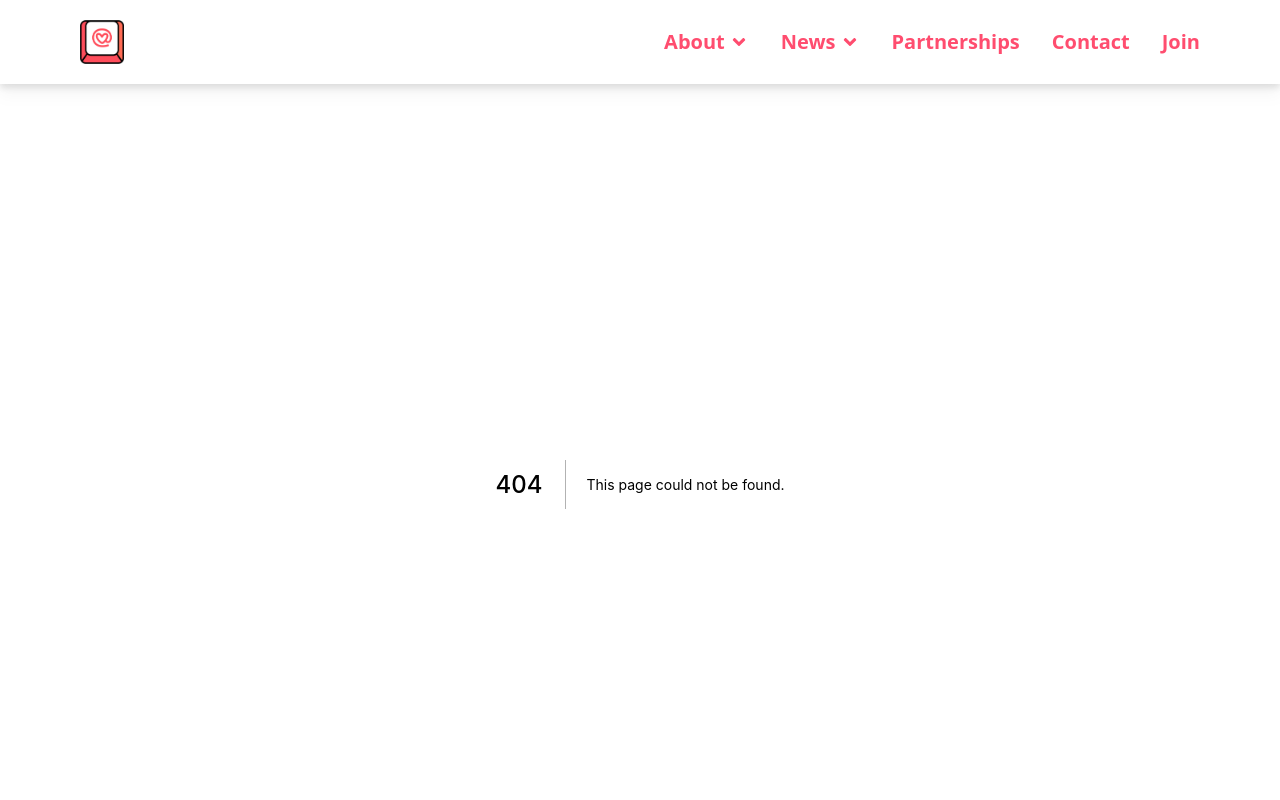
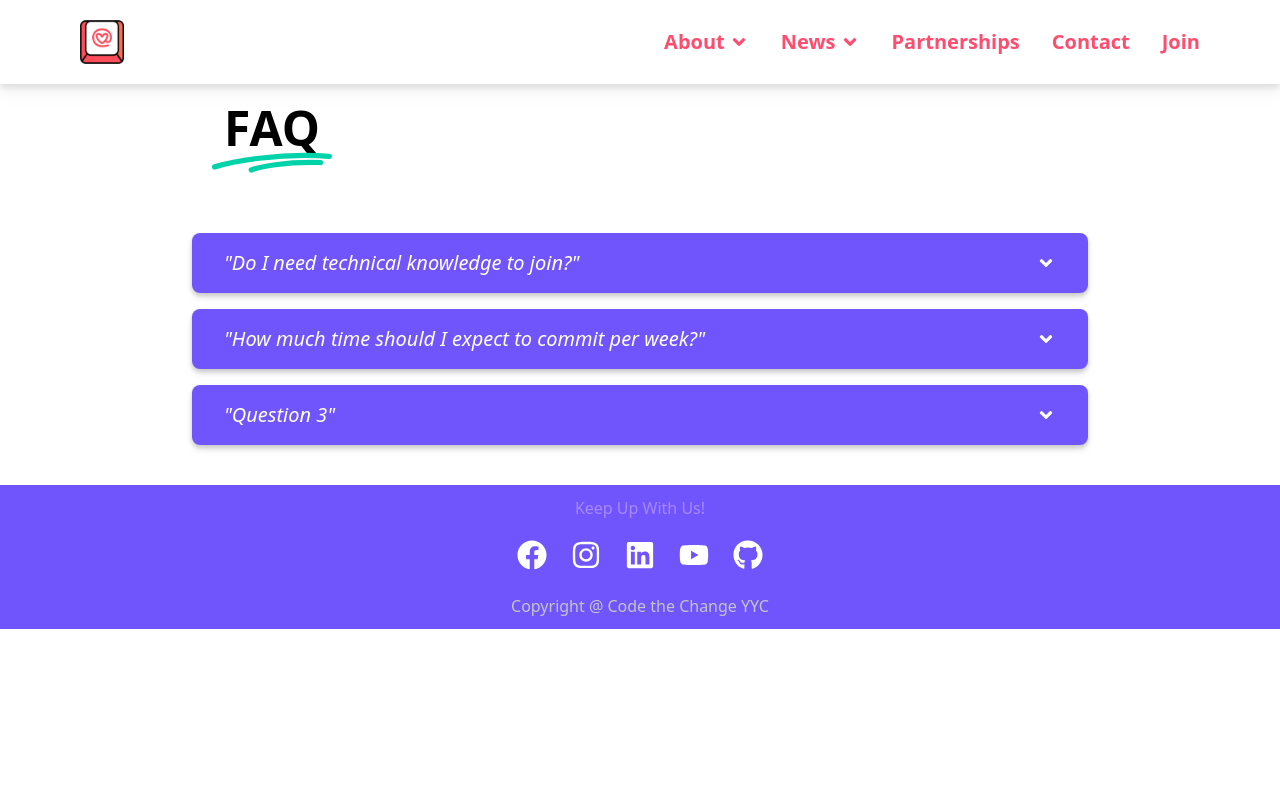
Before and after one commit to Code-the-Change-YYC/code-the-change-yyc-site, a Next.js app: page /who-we-are in a window 1280 px wide. Before the commit this address had no page. Shown: the top 800 px of the page. Built offline with nearby package versions, Linux system fonts and the light colour scheme; a web font is replaced by a local one.

Commit message:
Add FAQ Section to About Us Page (#25)

```diff
--- a/components/Heading.jsx
+++ b/components/Heading.jsx
@@ -1,4 +1,5 @@
-const HEADING_CONTAINER = "p-5 flex flex-col items-center";
+/* eslint-disable @next/next/no-img-element */
+const HEADING_CONTAINER = "p-5 flex flex-col w-40 items-center";
 
 const LONG_UNDERLINE_DIR = "/svgs/long_heading_underline.svg";
 const SHORT_UNDERLINE_DIR = "/svgs/short_heading_underline.svg";
--- /dev/null
+++ b/data/faq.js
@@ -0,0 +1,17 @@
+export const FAQS = [
+  {
+    prompt: "Do I need technical knowledge to join?",
+    content:
+      "Lorem ipsum dolor sit amet, consectetur adipiscing elit. Leo nec vitae ac faucibus. Blandit ultrices magna natoque enim quis suscipit. Vitae eget venenatis rhoncus aliquet curabitur mauris, sed turpis nulla. Neque molestie mi placerat ultrices sit in sit pretium.",
+  },
+  {
+    prompt: "How much time should I expect to commit per week?",
+    content:
+      "Lorem ipsum dolor sit amet, consectetur adipiscing elit. Leo nec vitae ac faucibus. Blandit ultrices magna natoque enim quis suscipit. Vitae eget venenatis rhoncus aliquet curabitur mauris, sed turpis nulla. Neque molestie mi placerat ultrices sit in sit pretium.",
+  },
+  {
+    prompt: "Question 3",
+    content:
+      "Lorem ipsum dolor sit amet, consectetur adipiscing elit. Leo nec vitae ac faucibus. Blandit ultrices magna natoque enim quis suscipit. Vitae eget venenatis rhoncus aliquet curabitur mauris, sed turpis nulla. Neque molestie mi placerat ultrices sit in sit pretium.",
+  },
+];
--- /dev/null
+++ b/pages/who-we-are/index.js
@@ -0,0 +1,39 @@
+import { Disclosure } from "@headlessui/react";
+import { FaAngleDown } from "react-icons/fa";
+import Heading from "../../components/Heading";
+import { FAQS } from "../../data/faq";
+
+const FAQDropdown = ({ prompt, content }) => {
+  return (
+    <div className="w-full rounded-2xl bg-white drop-shadow-md">
+      <Disclosure>
+        {({ open }) => (
+          <>
+            <Disclosure.Button className="items-center drop-shadow-md flex w-full justify-between rounded-lg bg-[#7055FD] px-8 py-4 text-left focus:outline-none focus-visible:ring focus-visible:ring-purple-500 focus-visible:ring-opacity-75">
+              <span className="text-white italic text-xl font-medium">&quot;{prompt}&quot;</span>
+              <FaAngleDown className={`${open ? "rotate-180 transform" : ""} h-5 w-5 text-white`} />
+            </Disclosure.Button>
+            <Disclosure.Panel className="px-8 py-4 text-sm font-medium text-base">{content}</Disclosure.Panel>
+          </>
+        )}
+      </Disclosure>
+    </div>
+  );
+};
+
+const WhoWeAre = () => {
+  return (
+    <div className="flex flex-col w-full">
+      <div className="flex flex-col bg-white px-10 md:px-24 lg:px-48 w-full">
+        <Heading>FAQ</Heading>
+        <div className="flex flex-col py-10 w-full space-y-4">
+          {FAQS.map((props) => (
+            <FAQDropdown key={props.prompt} {...props} />
+          ))}
+        </div>
+      </div>
+    </div>
+  );
+};
+
+export default WhoWeAre;
```
